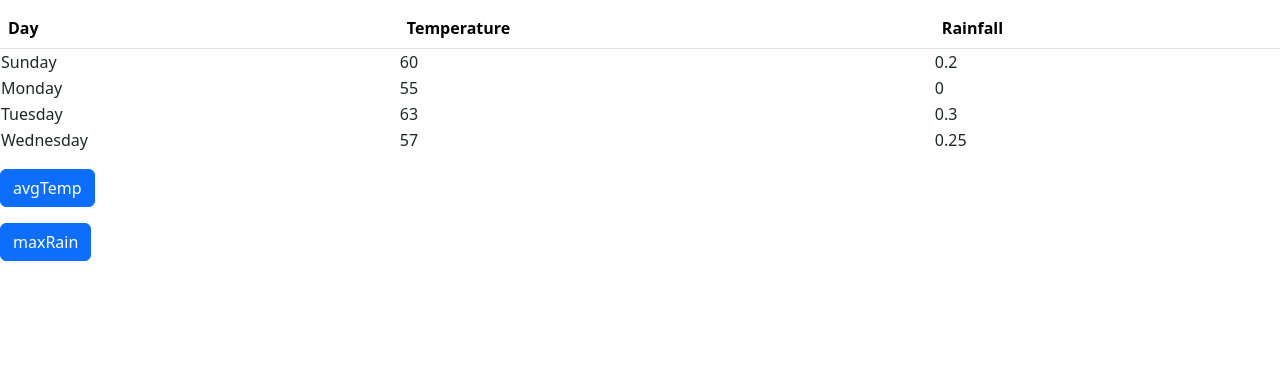
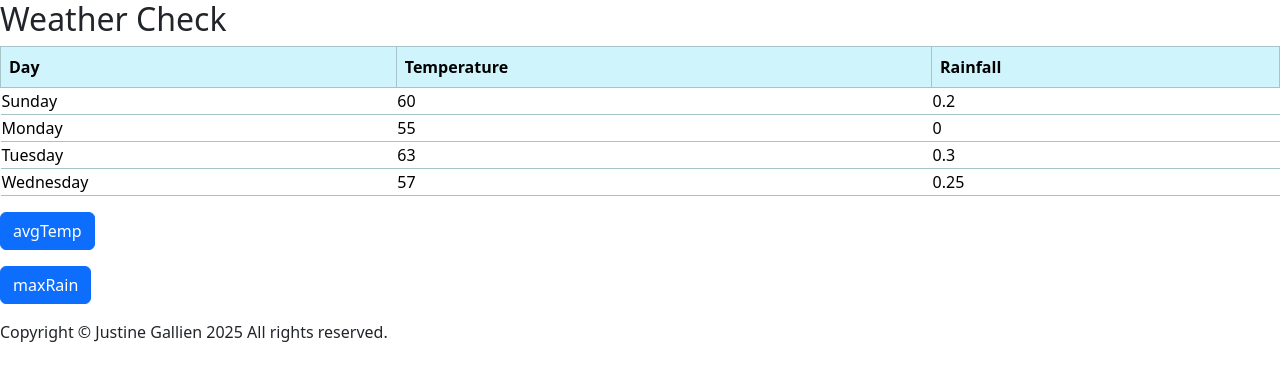
Before and after one commit to justinegallien/Week-7-Lab-1, a plain HTML site: page index.html in a window 1280 px wide. Drawn offline with nearby package versions, Linux system fonts and the light colour scheme.

Commit message:
updated footer

```diff
--- a/index.html
+++ b/index.html
@@ -12,8 +12,8 @@
     />
   </head>
   <body>
-    <h2 id="h2"></h2>
-    <table class="table" id="weather-table">
+    <h2 id="h2">Weather Check</h2>
+    <table class="table table-info table-bordered" id="weather-table">
       <thead>
         <th>Day</th>
         <th>Temperature</th>
@@ -33,4 +33,5 @@
       crossorigin="anonymous"
     ></script>
   </body>
+  <footer>Copyright &copy;  Justine Gallien 2025 All rights reserved.</footer>
 </html>
```
